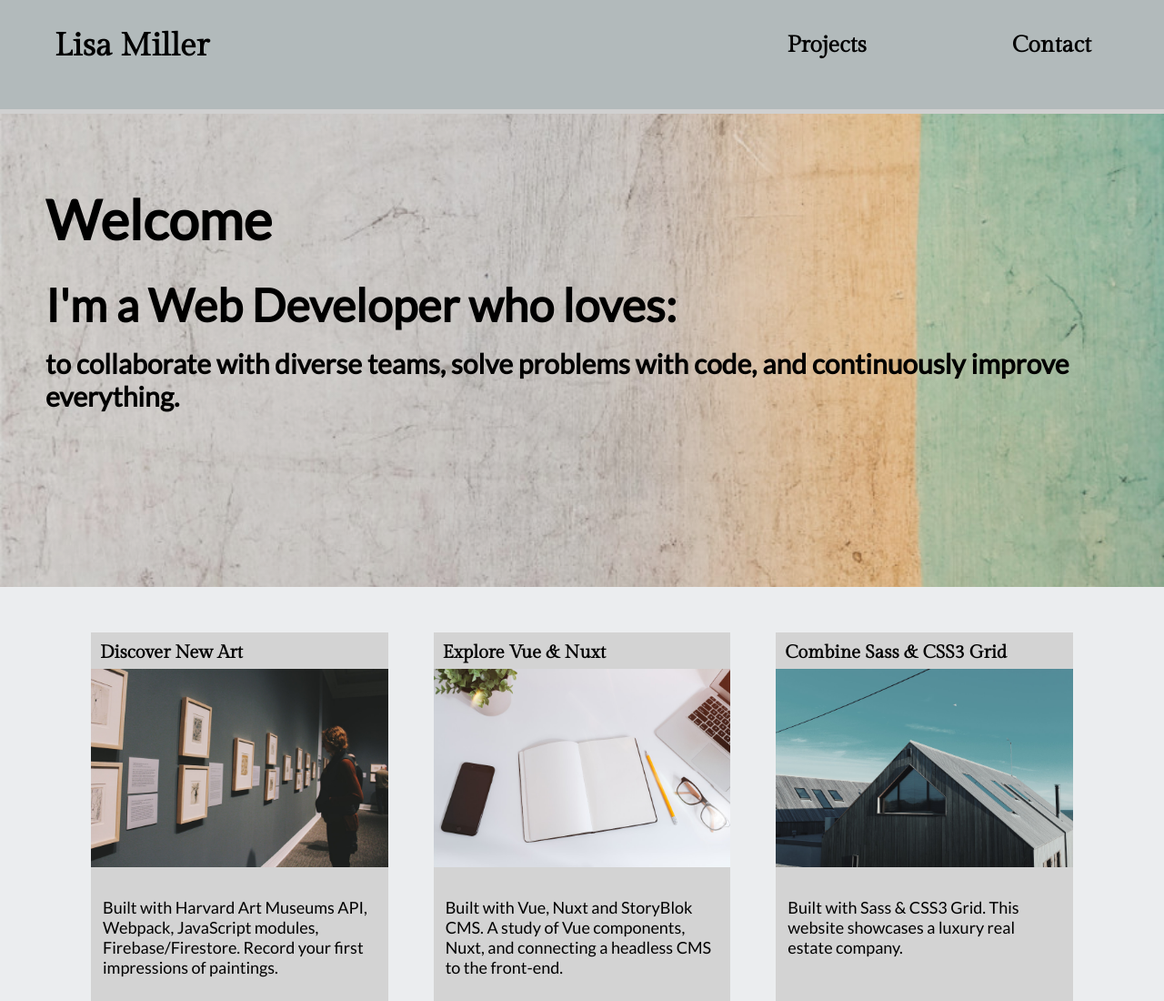
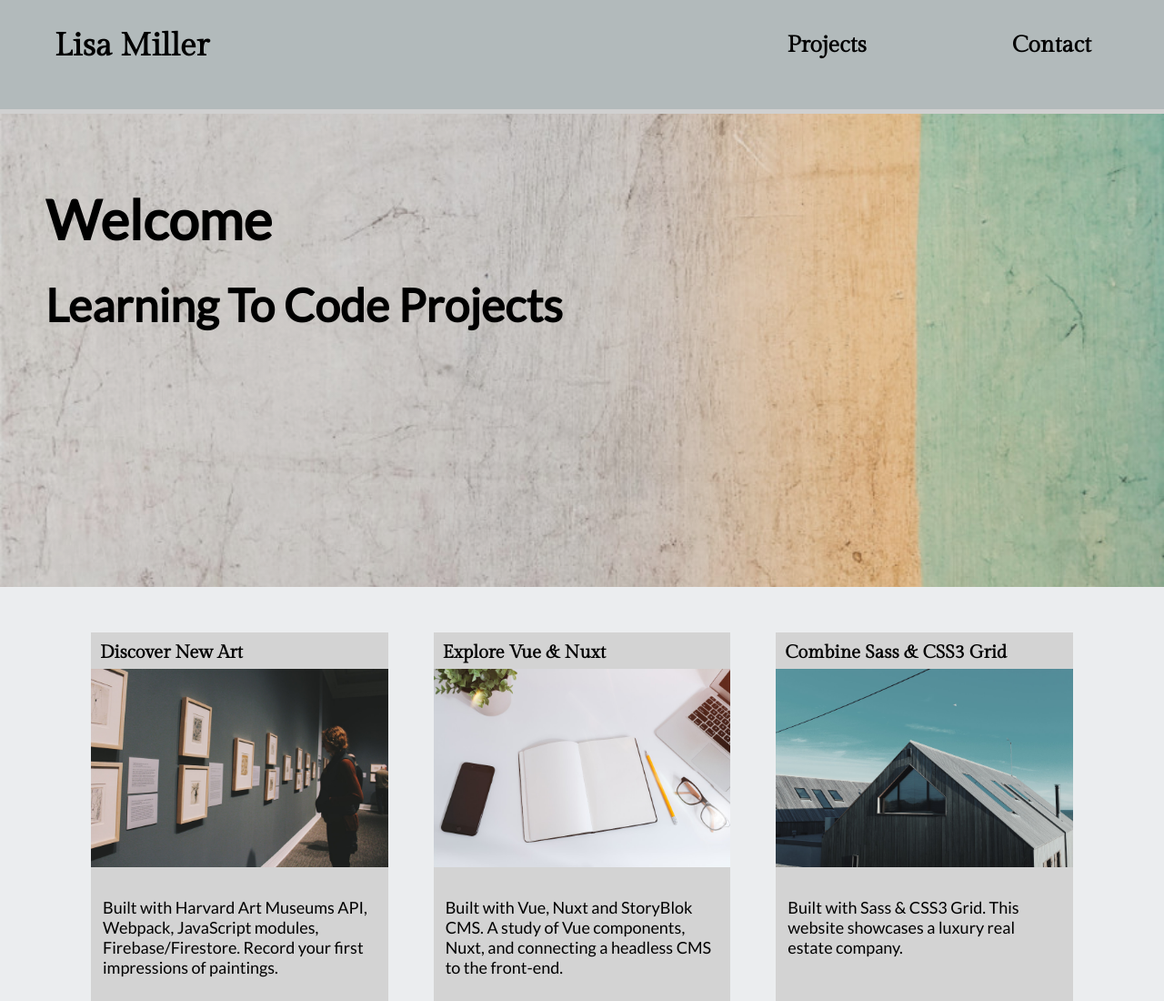
Before and after one commit to lamillr/lm-portfolio, a plain HTML site: page index.html in a window 1280 px wide. Shown: the top 1100 px of the page at 91% size. Drawn offline with Linux system fonts and the light colour scheme.

Commit message:
Update index.html

```diff
--- a/index.html
+++ b/index.html
@@ -26,10 +26,7 @@
   </nav>
   <section class="hero">
       <h1 class= "text-welcome">Welcome</h1>
-      <h2 class = "text-developer"> I'm a Web Developer who loves:</h2>
-      <h3 class = "text-description">
-          to collaborate with diverse teams, solve problems with code, and continuously improve everything.</span>
-      </h3>
+      <h2 class = "text-developer"> Learning To Code Projects</h2>
   </section>
   <section class="projects" id="projects-start">
     <div class="project">
```
